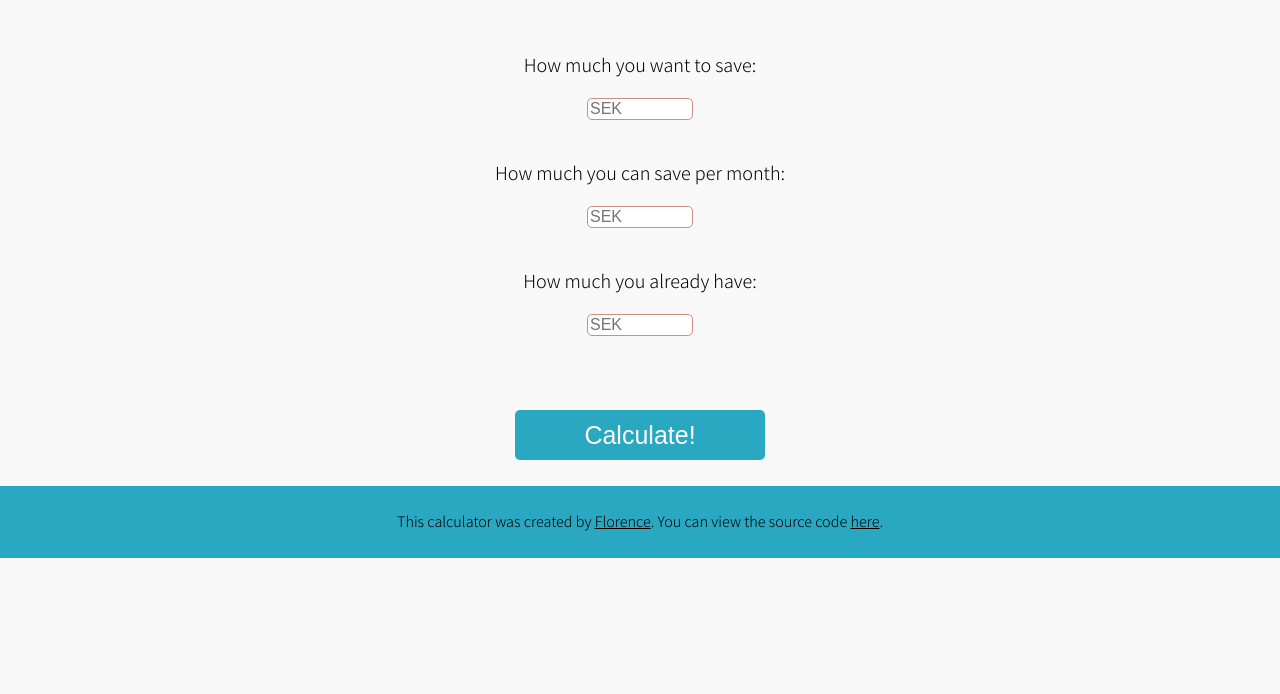
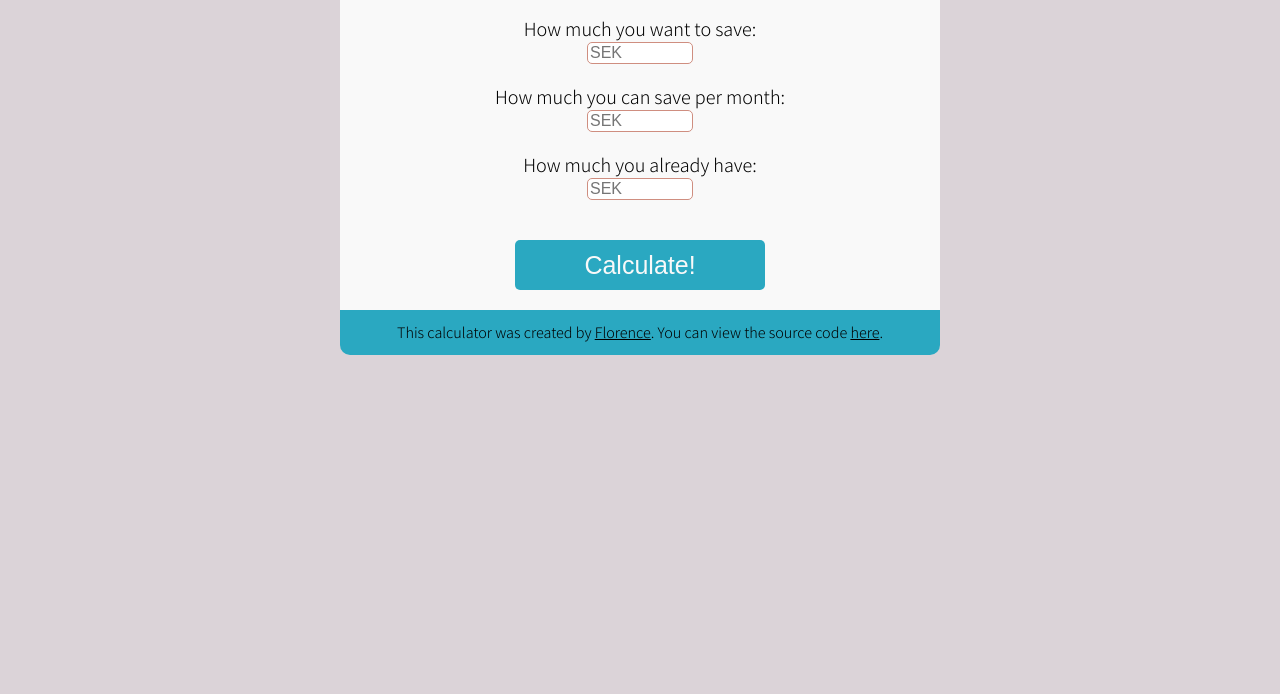
Before and after one commit to florenceafo/savings-calc, a plain HTML site: page index.html in a window 1280 px wide. Shown: the part 106-800 px from the top of the page. Drawn offline with Linux system fonts and the light colour scheme.

Commit message:
add background colour

```diff
--- a/index.html
+++ b/index.html
@@ -9,7 +9,8 @@
 
   <body>
 
-
+    <div class="container">
+      <div class="containerWrap">
 
       <h1>Savings Calculator</h1>
 
@@ -19,7 +20,9 @@
       </div>
 
       <div class="main">
+
         <form autocomplete="off">
+
           <div class="input">
             <p class="q">How much you want to save:</p>
             <input type ="number" id="inputSavingsGoal" placeholder="SEK"/>
@@ -32,12 +35,20 @@
             <p class="q">How much you already have:</p>
             <input type ="number" id="inputSavingsHave" placeholder="SEK"/>
           </div>
+
         </form>
+        <div class"buttonWrap">
           <button class="calc" onclick="calculate();">Calculate!</button>
         </div>
+      </div>
 
-<footer>This calculator was created by <a href="https://florenceafo.github.io">Florence</a>. You can view the source code <a href="https://github.com/florenceafo/savings-calc">here</a>.</footer>
+    <footer>
+      This calculator was created by <a href="https://florenceafo.github.io">Florence</a>. You can view the source code <a href="https://github.com/florenceafo/savings-calc">here</a>.
+    </footer>
 
     <script src="script.js"></script>
+
+    </div>
+</div>
   </body>
 </html>
--- a/style.css
+++ b/style.css
@@ -1,9 +1,46 @@
 @import url('https://fonts.googleapis.com/css?family=Assistant:300');
-
+html, body, div, span, applet, object, iframe,
+h1, h2, h3, h4, h5, h6, p, blockquote, pre,
+a, abbr, acronym, address, big, cite, code,
+del, dfn, em, img, ins, kbd, q, s, samp,
+small, strike, strong, sub, sup, tt, var,
+b, u, i, center,
+dl, dt, dd, ol, ul, li,
+fieldset, form, label, legend,
+table, caption, tbody, tfoot, thead, tr, th, td,
+article, aside, canvas, details, embed,
+figure, figcaption, footer, header, hgroup,
+menu, nav, output, ruby, section, summary,
+time, mark, audio, video {
+    margin: 0;
+    padding: 0;
+    border: 0;
+    font-size: 100%;
+    font: inherit;
+    vertical-align: baseline;
+}
 body {
-	background-color: #f9f9f9;
+	background-color: #dbd3d8;
 	margin: auto;
 	font-family: 'Assistant', sans-serif;
+}
+.container {
+	background-color: #dbd3d8;
+	margin: 3% auto 3% auto;
+	max-width: 600px;
+	padding: 0;
+}
+.containerWrap {
+	background-color: ##f9f9f9;
+}
+@media only screen and (max-width: 600px) {
+	.container {
+		margin: 0 auto 0 auto;
+	}
+}
+.main {
+	background-color: #f9f9f9;
+	padding-bottom: 20px;
 }
 h1, .result p, form, footer {
 	text-align: center;
@@ -12,15 +49,26 @@ h1 {
 	position: relative;
 	background-color: #efefef;
 	padding: 2% 0% 2% 0%;
-	margin-top: 0;
 	color: grey;
+	border-radius: 10px 10px 0 0;
+	font-size: 30px;
 }
-.result {
+@media only screen and (max-width: 600px) {
+	h1 {
+		border-radius: 0;
+	}
+}
+.result p {
 	font-size: 25px;
-	display: block;
+	background-color: #f9f9f9;
 }
 .timeTake {
 	margin-bottom: 5px;
+}
+.result {
+	background-color: #f9f9f9;
+	font-size: 0;
+	margin: 0;
 }
 form:first-child {
 	padding-top: 10px;
@@ -28,6 +76,7 @@ form:first-child {
 form {
 	margin: auto;
 	position: relative;
+	background-color: #f9f9f9;
 }
 .input {
 	padding: 10px 0 10px 0;
@@ -52,25 +101,28 @@ input[type="number"]:focus {
   background-color: #cf8e80;
 	color: #5e6168;
 }
+.buttonWrap {
+	background-color: #f9f9f9;
+	padding-bottom: 20px;
+}
 button {
 	display: block;
-	margin: 0 auto;
+	margin: 5% auto 0 auto;
 	height: 50px;
 	width: 250px;
 	color: #f9f9f9;
 	font-size: 25px;
 	border-radius: 5px;
 	border: 0;
-	margin-top: 5%;
 }
 button, footer {
 	background-color: #2aa8c1;
 }
 footer {
-	margin-top: 2%;
 	margin-bottom: 0;
 	padding-top: 2%;
 	padding-bottom: 2%;
+	border-radius: 0 0 10px 10px;
 }
 footer, footer a {
 	color: #000000;
```
Lines whose indentation alone changed are shown as unchanged.
